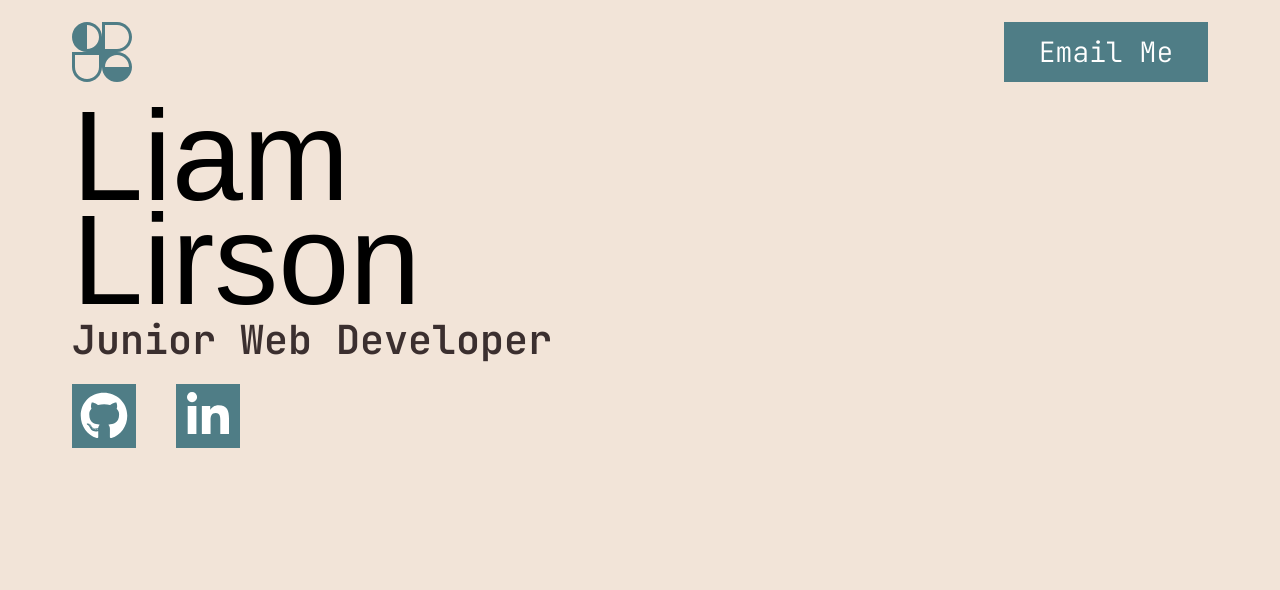
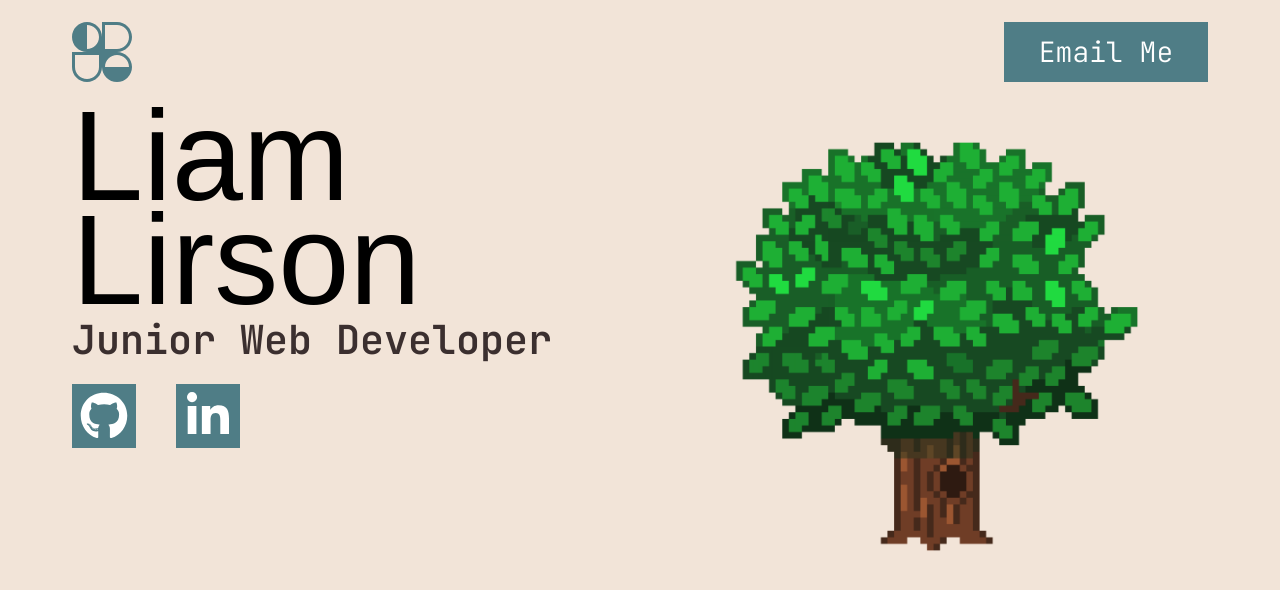
Before and after one commit to Liam-JL/portfolio, a React (Vite) app: page / in a window 1280 px wide. Shown: the top 590 px of the page. Built offline with nearby package versions, Linux system fonts and the light colour scheme; a web font is replaced by a local one.

Commit message:
Add placeholder Hero image

```diff
--- a/src/components/Hero/Hero.jsx
+++ b/src/components/Hero/Hero.jsx
@@ -1,6 +1,7 @@
 import styles from './Hero.module.css';
 import Button from '../Button/Button';
 import { FaLinkedinIn, FaGithub } from "react-icons/fa";
+import placeholderImage from '../../assets/placeholder.png';
 
 function Hero() {
 
@@ -19,7 +20,7 @@ function Hero() {
         </span>
       </div>
       <div className={`${styles.block} ${styles.imageBlock}`}>
-
+        <img src={placeholderImage} alt="" className={styles.heroImage}/>
       </div>
     </section>
   )
--- a/src/components/Hero/Hero.module.css
+++ b/src/components/Hero/Hero.module.css
@@ -38,3 +38,15 @@
 .buttonIcon {
     font-size: 3rem;
 }
+
+.imageBlock {
+    position: relative;
+}
+
+.heroImage {
+    width: 421px;
+    height: auto;
+    position: absolute;
+    top: 2rem;
+    right: 4rem;
+}
```
Also changed, not shown: src/assets/placeholder.png (added).
